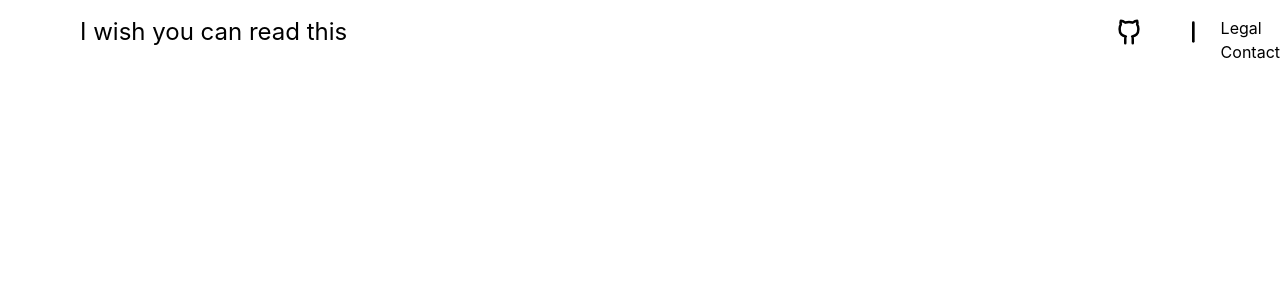
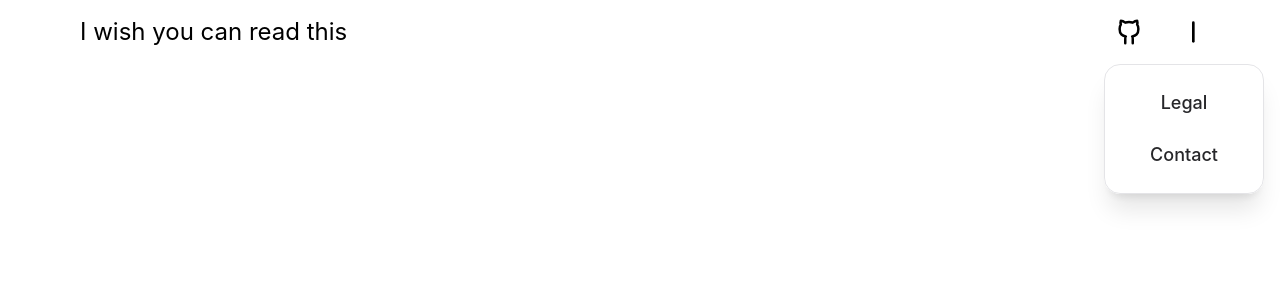
Before and after one commit to OnigiriKing/i-wish-you-can-see-this, a React (Vite) app: page / in a window 1280 px wide. Both pictures are taken after a click on the button 1184 px from the left and 32 px from the top of the page. Shown: the top 300 px of the page. Built offline with nearby package versions, Linux system fonts and the light colour scheme.

Commit message:
drop down menu update

```diff
--- /dev/null
+++ b/src/assets/style/colours.tsx
@@ -0,0 +1,3 @@
+const mainColor: string = "zinc-400";
+
+export default mainColor;
--- a/src/components/NavComp/NavComp.DropMenu/DropMenu.tsx
+++ b/src/components/NavComp/NavComp.DropMenu/DropMenu.tsx
@@ -1,12 +1,16 @@
-import { Link } from "react-router-dom"
+import { Link } from "react-router-dom";
 export default function DropMenu() {
+  const linkStyle: string =
+    "rounded-xl px-6 py-3 text-lg font-medium text-zinc-800 transition hover:bg-zinc-100 text-center";
 
-    const linkStyle: string = ""
-
-    return (
-        <div className="flex flex-col">
-         <Link to={"/legal"}>Legal</Link>
-         <Link to={"/contact"}>Contact</Link>
-        </div>
-    )
+  return (
+    <nav className="w-40 rounded-2xl border border-zinc-200 bg-white/95 p-3 shadow-xl backdrop-blur flex-col flex absolute right-4 top-16 z-50">
+      <Link to={"/"} className={linkStyle}>
+        Legal
+      </Link>
+      <Link to={"/"} className={linkStyle}>
+        Contact
+      </Link>
+    </nav>
+  );
 }
--- a/src/components/NavComp/NavComp.tsx
+++ b/src/components/NavComp/NavComp.tsx
@@ -1,38 +1,43 @@
-import { Link } from "react-router-dom"
-import allSvg from "../../assets/svg/AllSvg"
+import { Link } from "react-router-dom";
+import allSvg from "../../assets/svg/AllSvg";
 import { useState } from "react";
 import DropMenu from "./NavComp.DropMenu/DropMenu";
+import mainColor from "../../assets/style/colours";
 
 export default function NavComp() {
+  const [dropMenuState, setDropMenuState] = useState(false);
+  const dropMenu = allSvg().dropMenu;
+  const gitHub = allSvg(30).gitHub;
 
-    const [dropMenuState, setDropMenuState] = useState(false);
-    const dropMenu = allSvg().dropMenu;
-    const gitHub = allSvg(30).gitHub;
-
-    return (
-      <div className="w-full h-16 flex items-center justify-between px-20">
-        <Link to={"/"} className="text-2xl">
+  return (
+    <>
+      <div className=" w-full h-16 flex items-center justify-between px-20 z-100">
+        <Link to="/" className="text-2xl">
           I wish you can read this
         </Link>
         <div className="flex gap-6 items-center">
           <div>
-            <Link to="https://github.com/OnigiriKing" className="">
+            <Link
+              to="https://github.com/OnigiriKing"
+              className={`transition hover:text-${mainColor} ease-in-out duration-300`}
+            >
               {gitHub}
             </Link>
           </div>
           <button
             type="button"
-            className={`items-center hover:text-orange-700 ease-in-out duration-300 cursor-pointer ${dropMenuState ? "rotate-90" : ""}`}
+            className={`items-center hover:text-${mainColor} ease-in-out duration-300 cursor-pointer ${dropMenuState ? "rotate-90" : ""}`}
             onClick={() => {
-              setDropMenuState(!dropMenuState);
+              setDropMenuState((dropMenuState) => !dropMenuState);
             }}
           >
             {dropMenu}
           </button>
         </div>
-        <div className={`absolute right-0 top-4`}>
-        {DropMenu()}
-        </div>
       </div>
-    );
+      {dropMenuState && <DropMenu />}
+    </>
+  );
 }
+
+//${dropMenuState ? "opacity-100 translate-y-0" : "opacity-0 -translate-y-4"}
```
